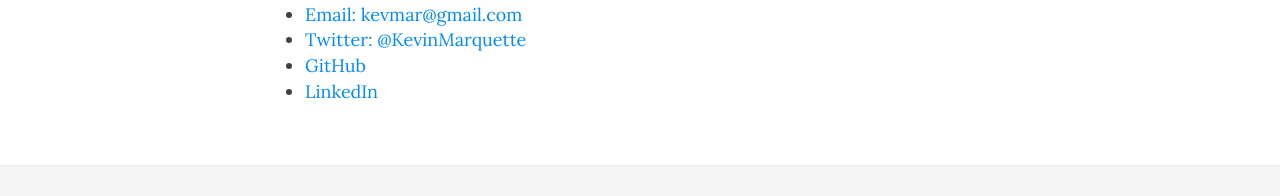
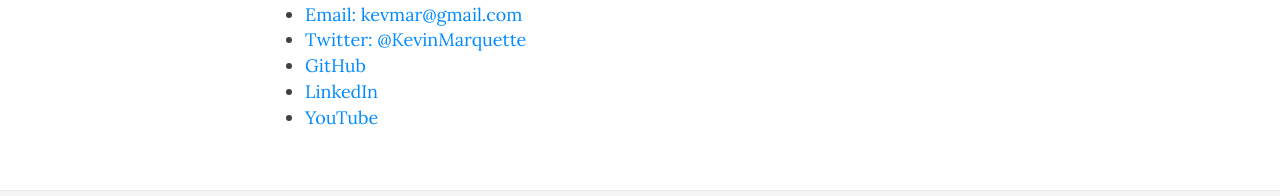
Before and after one commit to KevinMarquette/kevinmarquette.github.io, a Jekyll site: the page built from aboutme.md, in a window 1280 px wide and 1103 px high. Shown: the part 511-707 px from the top of the window. Built offline with Jekyll 4.4.1, drawn with Linux system fonts in a browser that asks for light colours; nearby versions of some CDN libraries; grey boxes are pictures that could not be loaded.

Commit message:
Add youtube to about me page

```diff
--- a/aboutme.md
+++ b/aboutme.md
@@ -30,3 +30,4 @@
 * [Twitter: @KevinMarquette](https://twitter.com/KevinMarquette)
 * [GitHub](https://github.com/KevinMarquette)
 * [LinkedIn](https://www.linkedin.com/in/kevinmarquette)
+* [YouTube](https://www.youtube.com/kevinmarquette)
```
